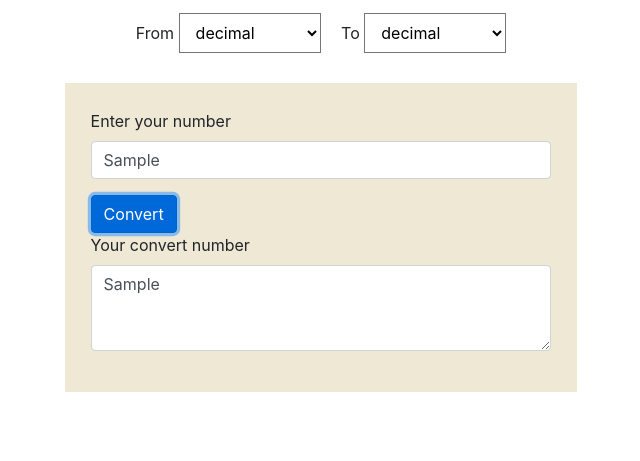
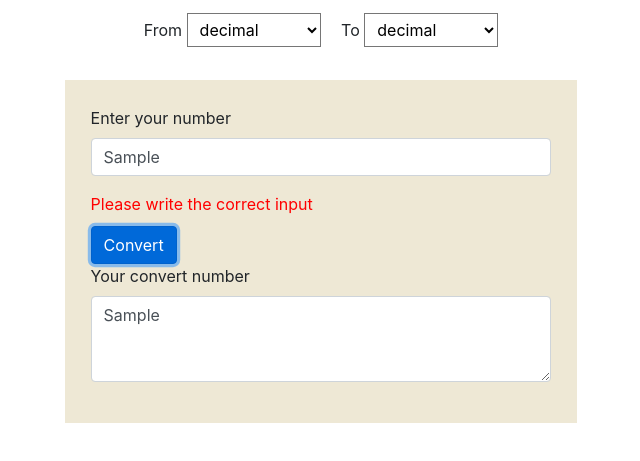
Before and after one commit to ms-shakil/number_convert_project_by-js, a plain HTML site: page index.html in a window 1280 px wide. Both pictures are taken after typing "Sample", "Sample" into the empty fields and a click on the button "Convert". Shown: the part 113-574 px from the top of the page, without its empty margins (319-959 px from the left). Drawn offline with nearby package versions, Linux system fonts and the light colour scheme.

Commit message:
fixed dectmal error issue

```diff
--- a/convert.js
+++ b/convert.js
@@ -108,6 +108,13 @@ var inp = input_b
 if (inp =="decimal"){
   var inp_val =input_box
   var inp2 =convert_b
+  if(isNaN(inp_val)){
+    isValid = true
+  }
+  if(isValid){
+    showError.innerHTML ="Please write the correct input"
+
+  }else{
     if(inp2 =="octal"){
       var val = 8
       var kk = decimal_to(inp_val, val)
@@ -125,6 +132,8 @@ if (inp =="decimal"){
      var kk = decimal_to(inp_val, val)
      var zz = kk.join("")
      textarea.innerHTML  = zz
+   }
+
   }
 }
 else if(inp =="binary"){
--- a/style.css
+++ b/style.css
@@ -8,7 +8,7 @@ html,body{
 }
 .select{
     background-color: white;
-    padding: 8px 12px;
+    padding: 5px 8px;
 }
 .select-area{
     text-align: center;
```
Lines whose indentation alone changed are shown as unchanged.
